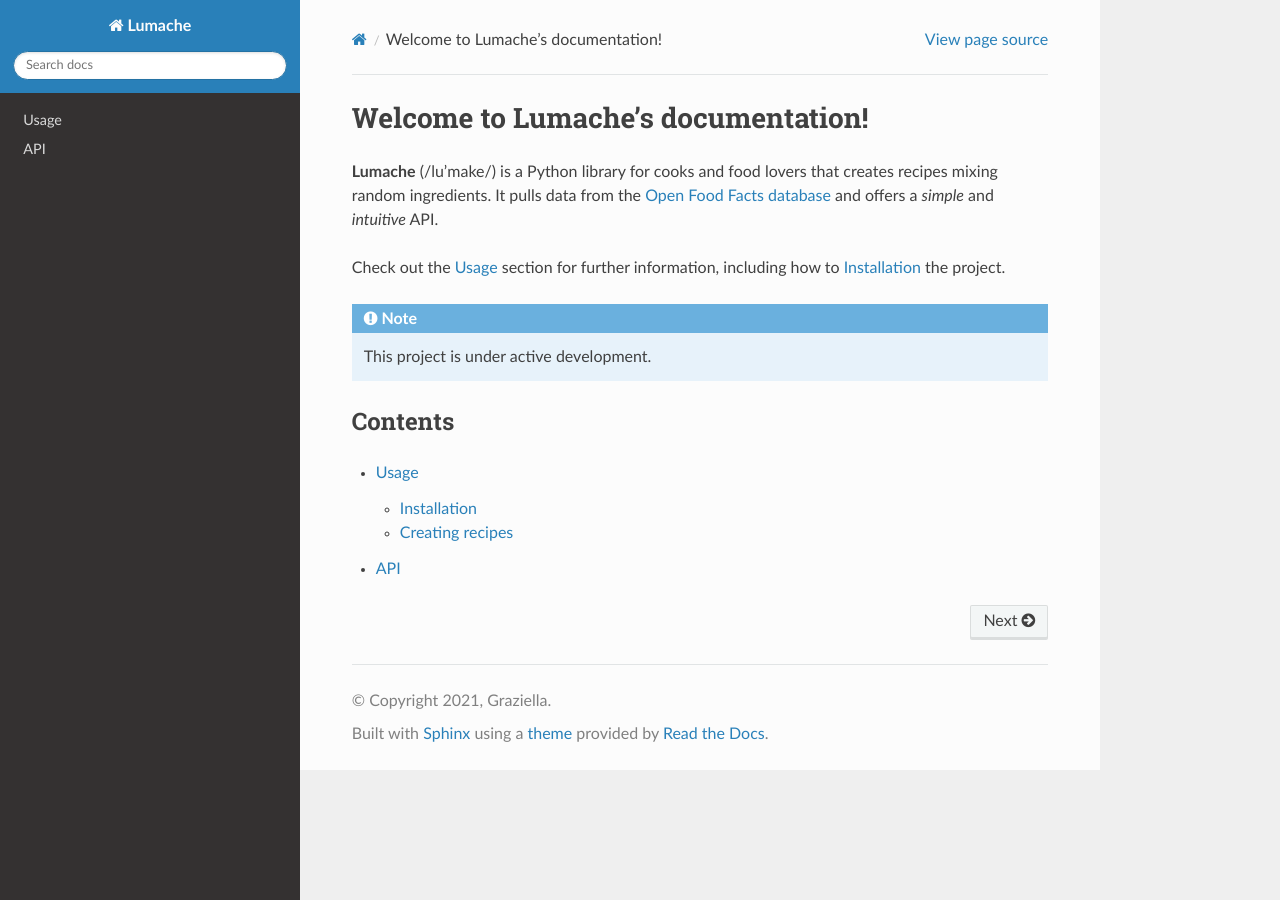
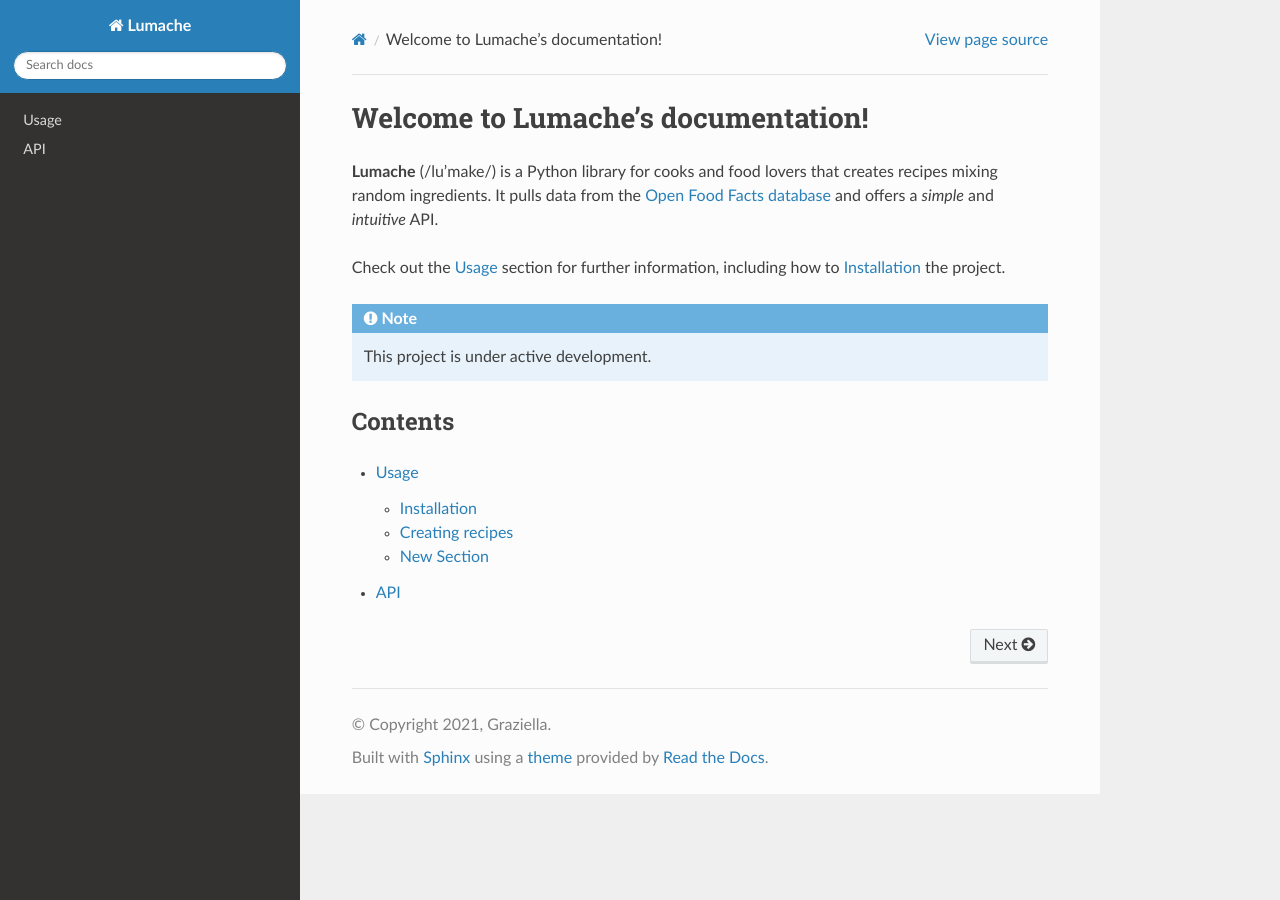
Before and after one commit to e-bartlett/FTC-docs, a Sphinx documentation site: the page built from docs/source/index.rst, in a window 1280 px wide. Built offline with Sphinx 7.4.7 and the Read the Docs theme 3.1.0, drawn with Linux system fonts in a browser that asks for light colours.

Commit message:
Add new section to usage.rst
Added a new section to the usage documentation.

```diff
--- a/docs/source/usage.rst
+++ b/docs/source/usage.rst
@@ -31,3 +31,8 @@ For example:
 >>> import lumache
 >>> lumache.get_random_ingredients()
 ['shells', 'gorgonzola', 'parsley']
+
+New Section
+-----------
+
+I just added this
```
